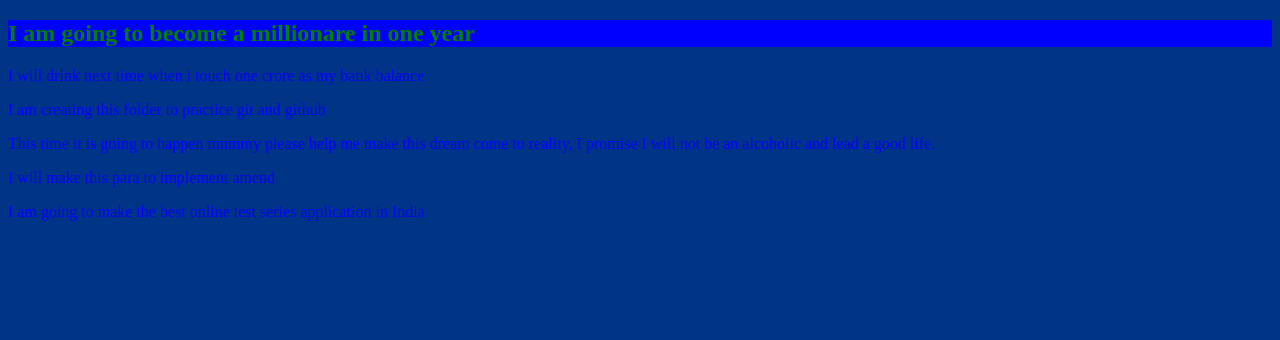
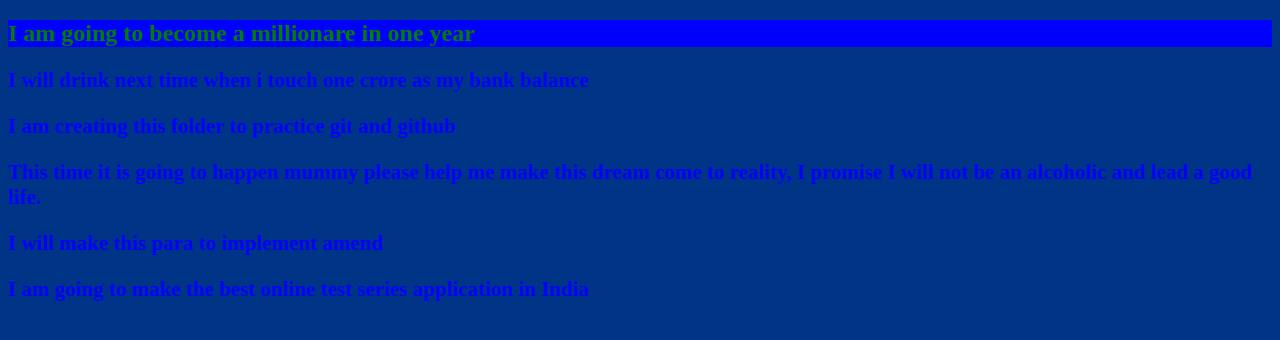
Before and after one commit to utgoyal/git-practice, a plain HTML site: page index.html in a window 1280 px wide. Drawn offline with Linux system fonts and the light colour scheme.

Commit message:
Changed paragraph styling

```diff
--- a/css/app.css
+++ b/css/app.css
@@ -8,4 +8,6 @@ body{
 }
 p{
 	color: blue;
+	font-weight: bold;
+	font-size: 21px;
 }
```
